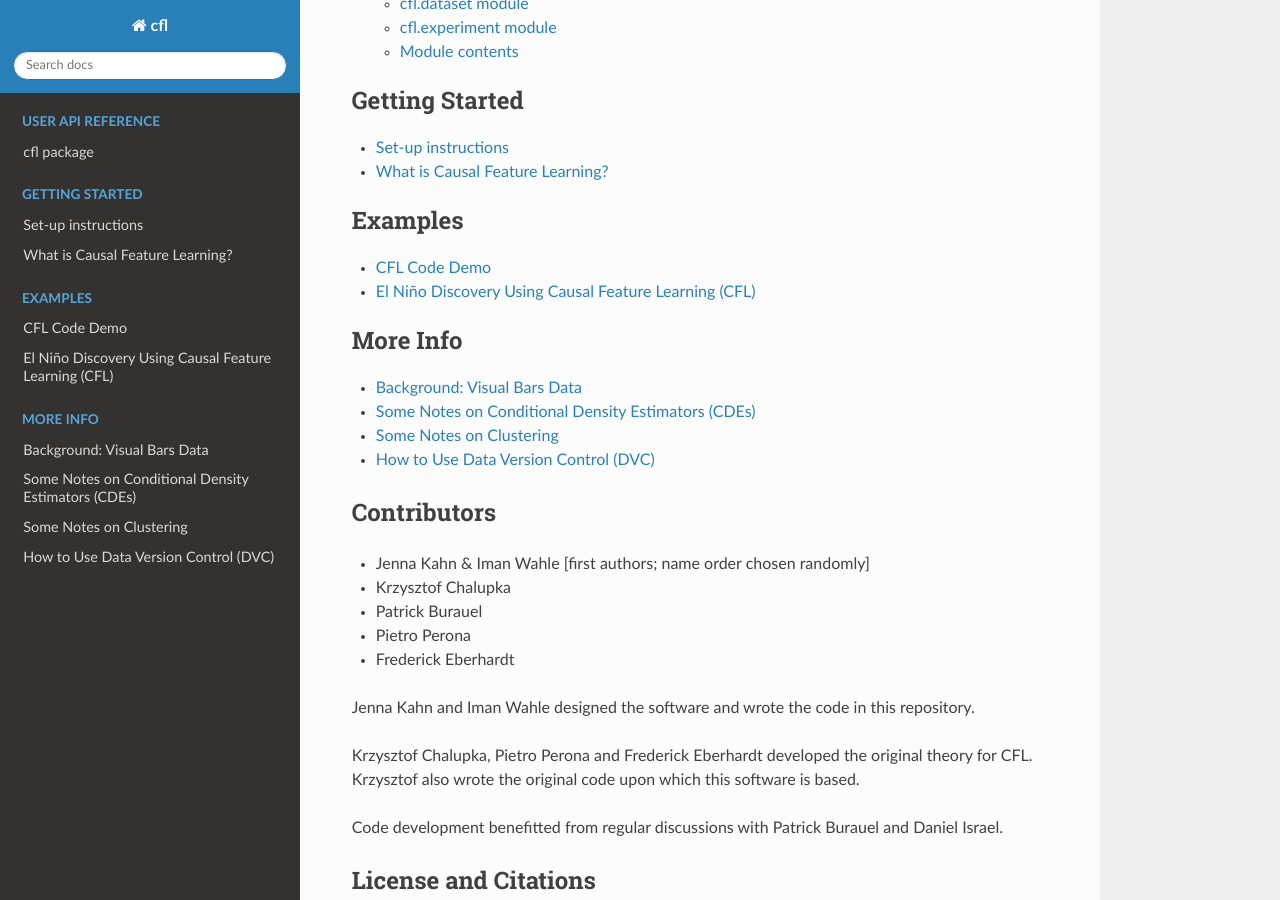
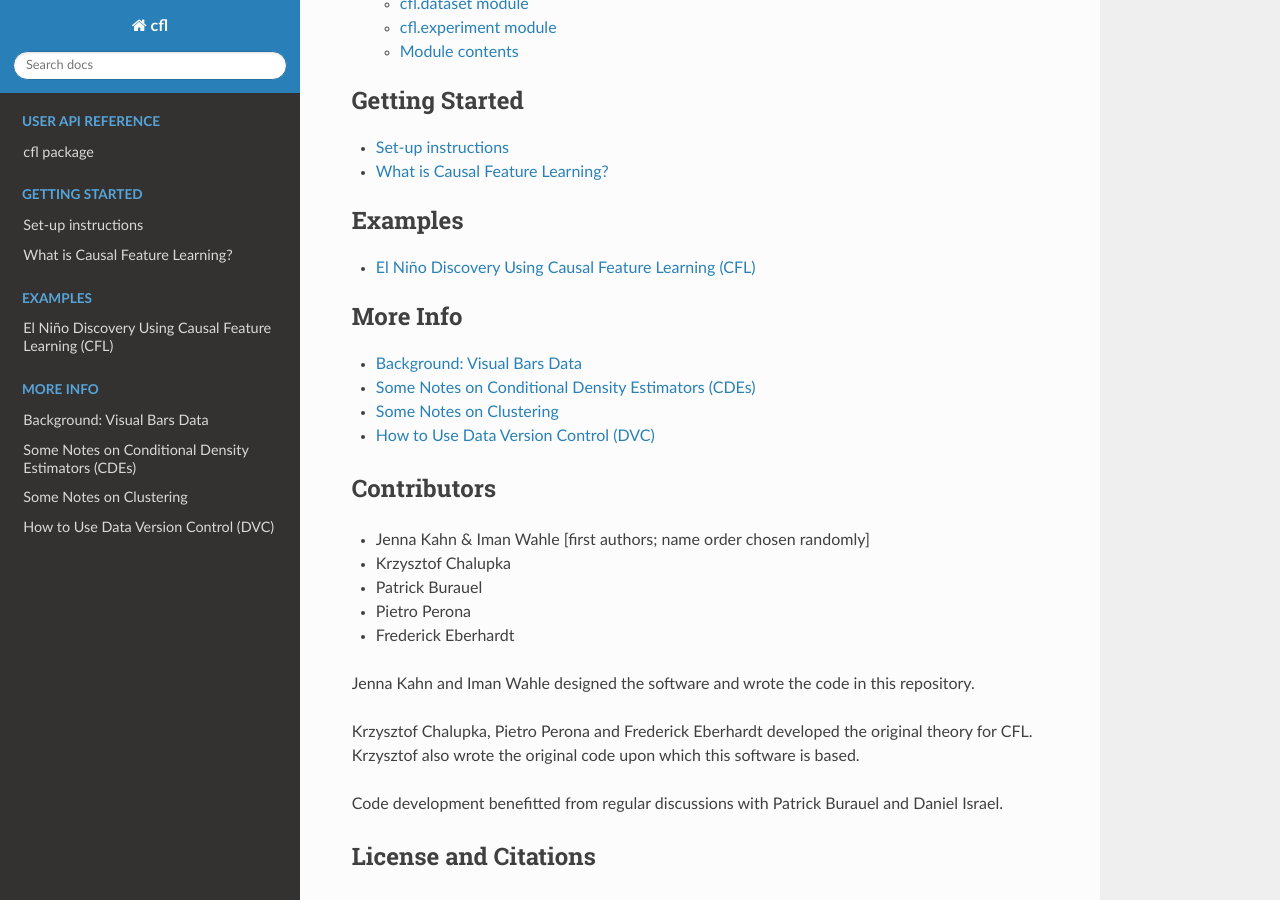
Before and after one commit to eberharf/cfl, a Sphinx documentation site: the page built from docs/source/index.rst, in a window 1280 px wide and 900 px high, scrolled down 396 px. Built offline with Sphinx 7.4.7 and the Read the Docs theme 2.0.0, drawn with Linux system fonts in a browser that asks for light colours.

Commit message:
remove cfl_code_intro (not rendering right now)

```diff
--- a/docs/source/index.rst
+++ b/docs/source/index.rst
@@ -26,7 +26,6 @@ Causal Feature Learning (CFL) is an unsupervised algorithm designed to construct
    :maxdepth: 1
    :caption: Examples
 
-   examples/cfl_code_intro.ipynb
    examples/el_nino_example.ipynb
 
 .. toctree::
```
